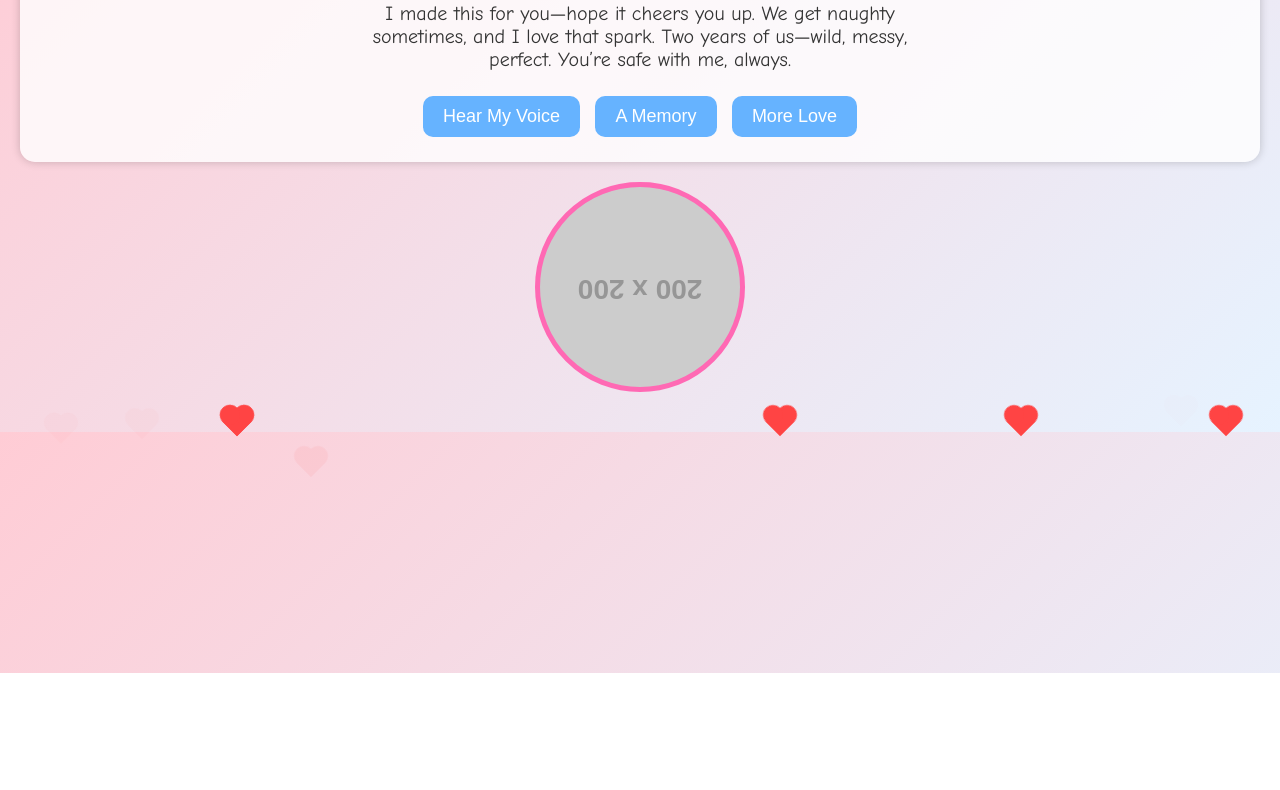
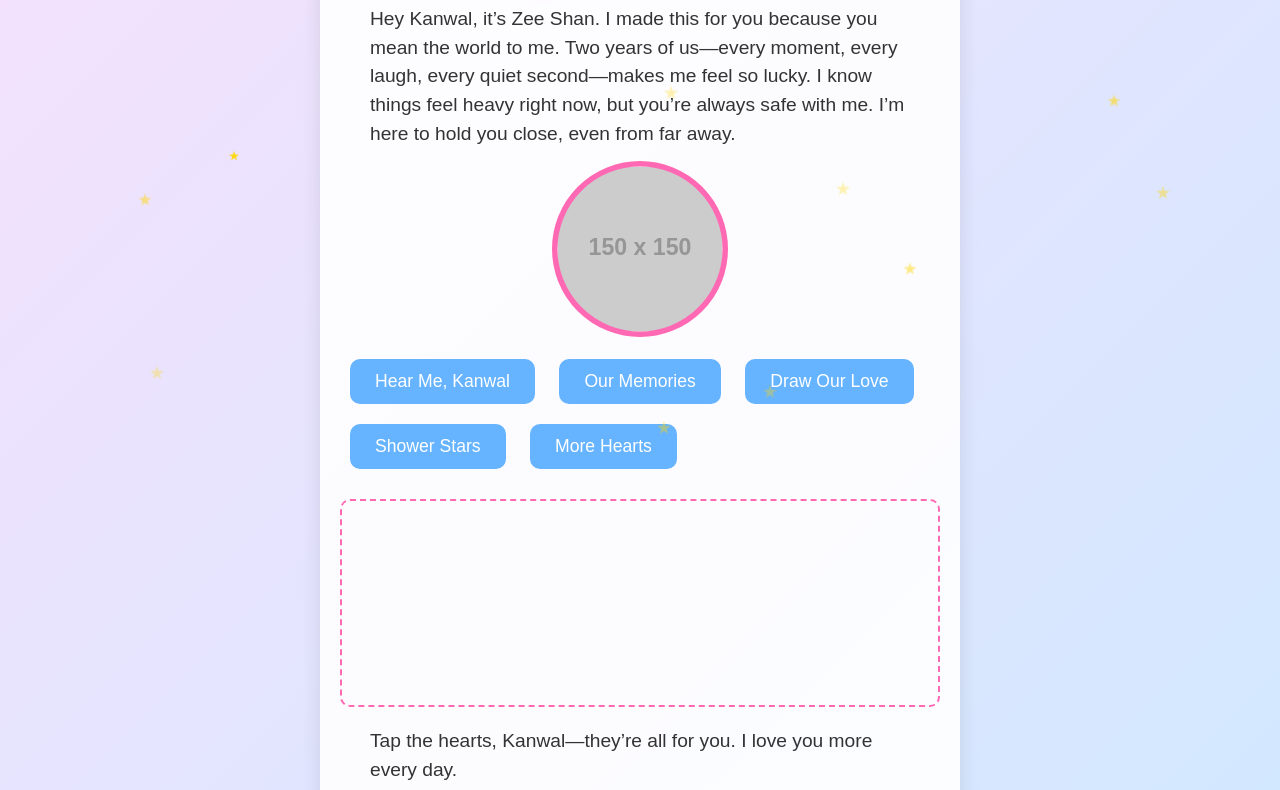
Before and after one commit to Zeegit786/zeeandkanw, a plain HTML site: page index.html in a window 1280 px wide. Shown: the part 127-917 px from the top of the page. Before the commit the page ends 800 px from the top, so only its background shows below. Drawn offline with Linux system fonts and the light colour scheme; placeholder pictures from the web are drawn by us.

Commit message:
Update index.html

```diff
--- a/index.html
+++ b/index.html
@@ -1,26 +1,45 @@
 <!DOCTYPE html>
 <html>
 <head>
-  <title>For You, My Everything</title>
+  <title>Kanwal & Zee Shan Forever</title>
+  <meta name="viewport" content="width=device-width, initial-scale=1.0">
   <style>
     body {
-      background: linear-gradient(135deg, #ffccd5, #e6f3ff);
-      font-family: 'Comic Sans MS', sans-serif;
-      text-align: center;
+      margin: 0;
       padding: 20px;
-      overflow: hidden;
-      margin: 0;
+      font-family: 'Arial', sans-serif;
+      background: linear-gradient(135deg, #f5e1fd, #d1e8ff);
+      overflow-x: hidden;
+      color: #333;
     }
     h1 {
+      font-size: 2.5em;
       color: #ff69b4;
-      font-size: 36px;
-      animation: bounce 2s infinite;
+      text-shadow: 2px 2px 5px rgba(0, 0, 0, 0.2);
+      animation: glow 2s infinite;
+      margin-bottom: 20px;
     }
     p {
-      font-size: 20px;
-      color: #333;
+      font-size: 1.2em;
+      line-height: 1.5;
+      max-width: 90%;
+      margin: 0 auto 20px;
+    }
+    .container {
+      background: rgba(255, 255, 255, 0.9);
+      padding: 20px;
+      border-radius: 15px;
+      box-shadow: 0 0 20px rgba(0, 0, 0, 0.1);
       max-width: 600px;
-      margin: 20px auto;
+      margin: 0 auto;
+    }
+    .star {
+      position: absolute;
+      width: 10px;
+      height: 10px;
+      background: #ffd700;
+      clip-path: polygon(50% 0%, 61% 35%, 98% 35%, 68% 57%, 79% 91%, 50% 70%, 21% 91%, 32% 57%, 2% 35%, 39% 35%);
+      animation: twinkle 3s infinite;
     }
     .heart {
       position: absolute;
@@ -28,7 +47,7 @@
       height: 20px;
       background: #ff4444;
       transform: rotate(45deg);
-      animation: float 5s infinite;
+      animation: float 6s infinite;
       cursor: pointer;
     }
     .heart::before, .heart::after {
@@ -41,75 +60,90 @@
     }
     .heart::before { top: -10px; left: 0; }
     .heart::after { left: -10px; top: 0; }
-    #messageBox {
-      background: rgba(255, 255, 255, 0.8);
-      padding: 20px;
-      border-radius: 15px;
-      box-shadow: 0 0 10px rgba(0, 0, 0, 0.2);
+    .photo-frame {
+      width: 150px;
+      height: 150px;
+      background: url('https://via.placeholder.com/150?text=Zee+Shan+&+Kanwal') center/cover;
+      margin: 20px auto;
+      border: 5px solid #ff69b4;
+      border-radius: 50%;
+      animation: pulse 2s infinite;
     }
-    button {
-      padding: 10px 20px;
-      margin: 5px;
+    .button {
+      padding: 12px 25px;
+      margin: 10px;
       background: #66b3ff;
       border: none;
       color: white;
-      font-size: 18px;
+      font-size: 1.1em;
       border-radius: 10px;
       cursor: pointer;
-      transition: transform 0.3s;
+      transition: transform 0.3s, background 0.3s;
     }
-    button:hover { transform: scale(1.1); }
-    #photoFrame {
-      width: 200px;
-      height: 200px;
-      background: url('https://via.placeholder.com/200?text=Us') no-repeat center;
-      background-size: cover;
+    .button:hover {
+      transform: scale(1.1);
+      background: #ff69b4;
+    }
+    .memory-box {
+      background: #fff0f5;
+      padding: 15px;
+      border-radius: 10px;
+      margin: 20px 0;
+      display: none;
+    }
+    .canvas-container {
       margin: 20px auto;
-      border: 5px solid #ff69b4;
-      border-radius: 50%;
-      animation: spin 10s infinite linear;
+      border: 2px dashed #ff69b4;
+      border-radius: 10px;
     }
-    @keyframes bounce {
-      0%, 100% { transform: translateY(0); }
-      50% { transform: translateY(-10px); }
+    canvas {
+      max-width: 100%;
+      height: auto;
+    }
+    @media (max-width: 600px) {
+      h1 { font-size: 1.8em; }
+      p { font-size: 1em; }
+      .photo-frame { width: 120px; height: 120px; }
+      .button { font-size: 0.9em; padding: 10px 20px; }
+    }
+    @keyframes glow {
+      0%, 100% { text-shadow: 2px 2px 5px rgba(255, 105, 180, 0.5); }
+      50% { text-shadow: 2px 2px 15px rgba(255, 105, 180, 1); }
+    }
+    @keyframes twinkle {
+      0%, 100% { opacity: 1; transform: scale(1); }
+      50% { opacity: 0.3; transform: scale(1.5); }
     }
     @keyframes float {
       0% { transform: translateY(100vh) rotate(45deg); }
       100% { transform: translateY(-20px) rotate(45deg); opacity: 0; }
     }
-    @keyframes spin {
-      0% { transform: rotate(0deg); }
-      100% { transform: rotate(360deg); }
+    @keyframes pulse {
+      0%, 100% { transform: scale(1); }
+      50% { transform: scale(1.1); }
     }
   </style>
 </head>
 <body>
-  <div id="messageBox">
-    <h1>Hey, My Favorite Person</h1>
-    <p id="mainMessage">I made this for you—hope it cheers you up. We get naughty sometimes, and I love that spark. Two years of us—wild, messy, perfect. You’re safe with me, always.</p>
-    <button onclick="playLove()">Hear My Voice</button>
-    <button onclick="showMemory()">A Memory</button>
-    <button onclick="addHearts()">More Love</button>
+  <div class="container">
+    <h1>Kanwal, My Heart</h1>
+    <p>Hey Kanwal, it’s Zee Shan. I made this for you because you mean the world to me. Two years of us—every moment, every laugh, every quiet second—makes me feel so lucky. I know things feel heavy right now, but you’re always safe with me. I’m here to hold you close, even from far away.</p>
+    <div class="photo-frame"></div>
+    <button class="button" onclick="playMessage()">Hear Me, Kanwal</button>
+    <button class="button" onclick="showMemory()">Our Memories</button>
+    <button class="button" onclick="drawLove()">Draw Our Love</button>
+    <button class="button" onclick="addStars()">Shower Stars</button>
+    <button class="button" onclick="addHearts()">More Hearts</button>
+    <div class="memory-box" id="memoryBox"></div>
+    <div class="canvas-container">
+      <canvas id="loveCanvas" width="300" height="200"></canvas>
+    </div>
+    <p>Tap the hearts, Kanwal—they’re all for you. I love you more every day.</p>
   </div>
-  <div id="photoFrame"></div>
   <audio id="loveSound" src="https://www.soundhelix.com/examples/mp3/SoundHelix-Song-1.mp3"></audio>
 
   <script>
-    let heartCount = 0;
-    function playLove() {
-      let audio = document.getElementById("loveSound");
-      audio.play();
-      alert("Imagine me saying: 'Babe, you’re my everything—I’m here for you, always.'");
-    }
-    function showMemory() {
-      let messages = [
-        "Remember that time we stayed up all night laughing?",
-        "That call where you teased me—still makes me grin.",
-        "Our first 'I love you'—best moment ever."
-      ];
-      let randomMsg = messages[Math.floor(Math.random() * messages.length)];
-      document.getElementById("mainMessage").innerHTML = randomMsg + " You’re my world.";
-    }
+    // Floating Hearts
     function addHearts() {
       for (let i = 0; i < 5; i++) {
         let heart = document.createElement("div");
@@ -118,15 +152,69 @@
         heart.style.animationDelay = Math.random() * 2 + "s";
         heart.onclick = () => {
           heart.remove();
-          alert("Caught a heart! I’m catching all of you next time.");
+          alert("Kanwal, you caught my heart! I’m yours forever.");
         };
         document.body.appendChild(heart);
       }
     }
-    // Auto-add some hearts on load
+
+    // Twinkling Stars
+    function addStars() {
+      for (let i = 0; i < 10; i++) {
+        let star = document.createElement("div");
+        star.className = "star";
+        star.style.left = Math.random() * 100 + "vw";
+        star.style.top = Math.random() * 100 + "vh";
+        star.style.animationDelay = Math.random() * 2 + "s";
+        document.body.appendChild(star);
+      }
+    }
+
+    // Play a Message
+    function playMessage() {
+      let audio = document.getElementById("loveSound");
+      audio.play();
+      alert("Kanwal, it’s Zee Shan. I’m wrapping you in a big hug right now—I’ll always keep you safe. I love you.");
+    }
+
+    // Show Memories
+    function showMemory() {
+      let memories = [
+        "Kanwal, remember our first call? Your laugh lit up my whole world.",
+        "That time we planned a dream date—Zee Shan and Kanwal against the world.",
+        "When you told me your dreams, I knew I’d do anything to make them come true.",
+        "Our late-night chats—your voice is my favorite sound, Kanwal."
+      ];
+      let memoryBox = document.getElementById("memoryBox");
+      memoryBox.style.display = "block";
+      memoryBox.innerHTML = memories[Math.floor(Math.random() * memories.length)];
+    }
+
+    // Draw on Canvas
+    function drawLove() {
+      let canvas = document.getElementById("loveCanvas");
+      let ctx = canvas.getContext("2d");
+      ctx.clearRect(0, 0, canvas.width, canvas.height);
+      ctx.fillStyle = "#ff69b4";
+      ctx.font = "20px Arial";
+      ctx.fillText("Zee Shan ♥ Kanwal", 50, 100);
+      ctx.beginPath();
+      ctx.moveTo(150, 150);
+      ctx.lineTo(170, 130);
+      ctx.lineTo(190, 150);
+      ctx.fill();
+      ctx.beginPath();
+      ctx.arc(150, 130, 20, 0, Math.PI, false);
+      ctx.arc(170, 130, 20, 0, Math.PI, false);
+      ctx.fill();
+    }
+
+    // Auto-Start Features
     window.onload = () => {
       addHearts();
-      setInterval(addHearts, 5000); // More hearts every 5 seconds
+      addStars();
+      setInterval(addHearts, 4000);
+      setInterval(addStars, 6000);
     };
   </script>
 </body>
```
